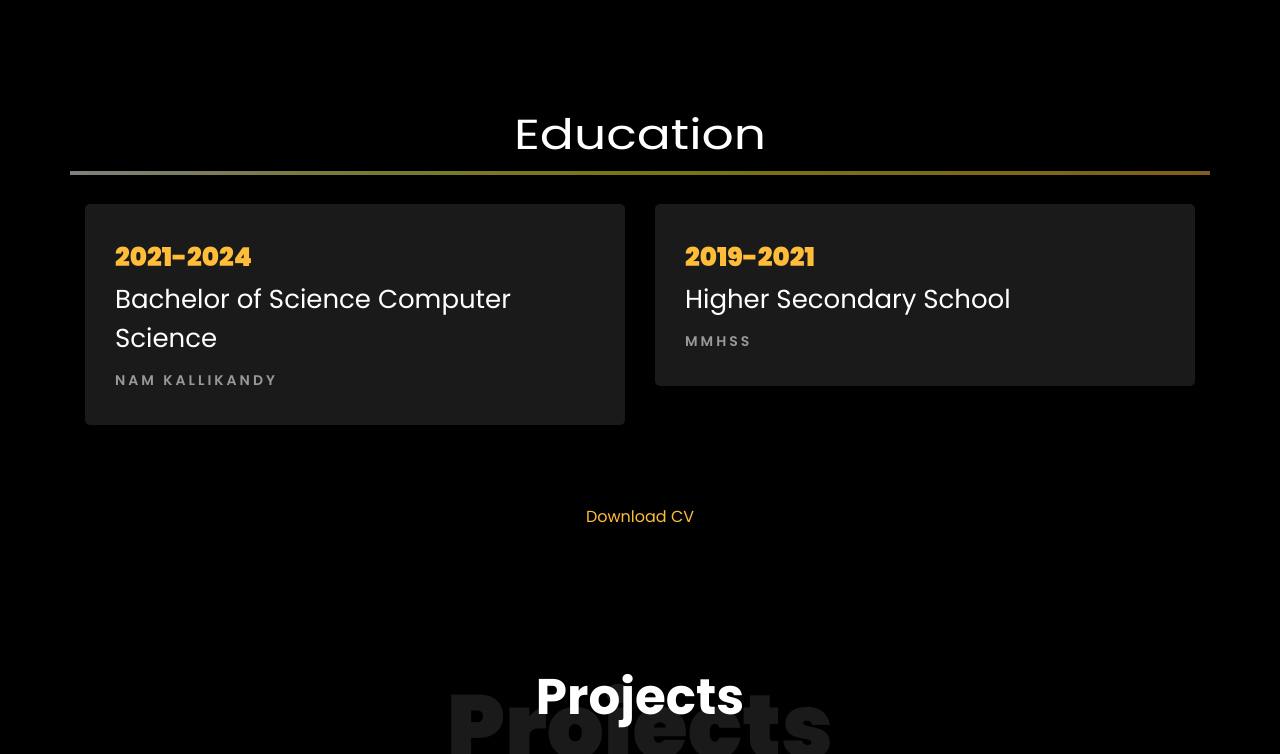
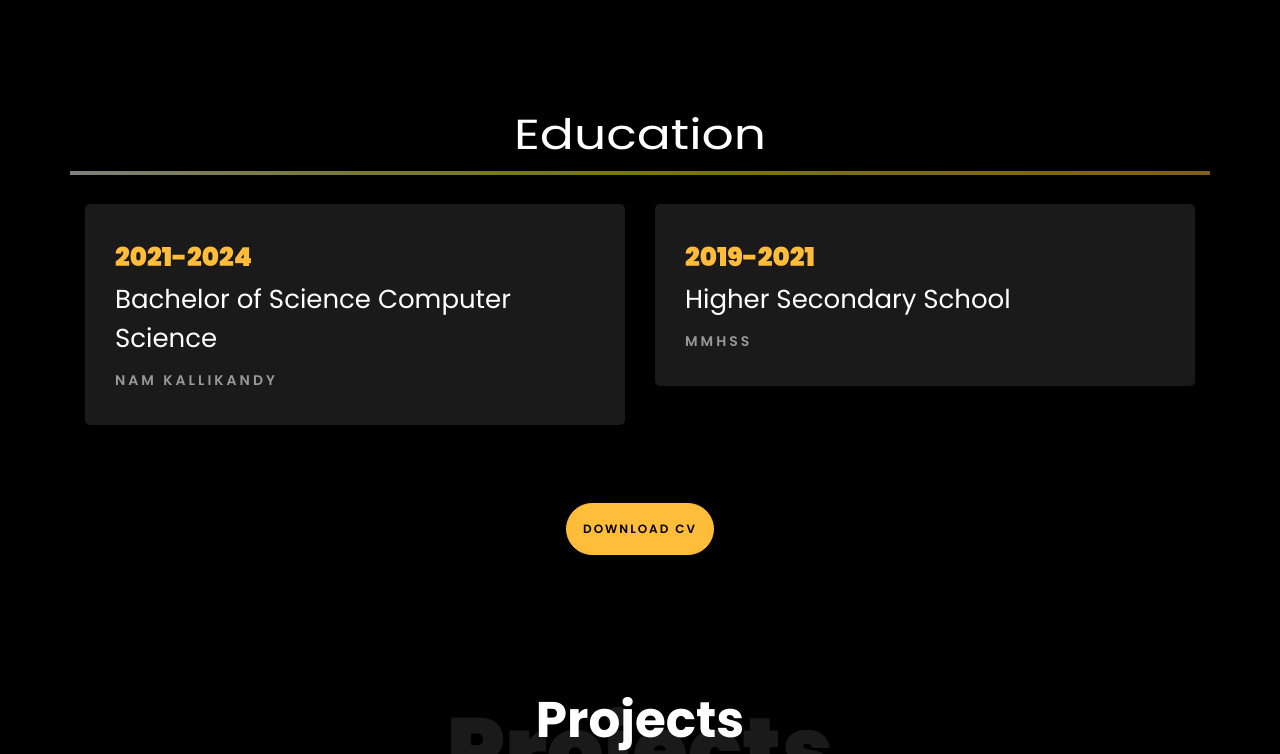
Before and after one commit to nachu46/nazuk46.github.io, a plain HTML site: page index.html in a window 1280 px wide. Shown: the part 2046-2800 px from the top of the page. Drawn offline with Linux system fonts and the light colour scheme; files whose address does not match are found by name.

Commit message:
Update index.html

```diff
--- a/index.html
+++ b/index.html
@@ -392,7 +392,7 @@
 
     		<div class="row justify-content-center mt-5">
     			<div class="col-md-6 text-center ftco-animate">
-    				<p><a href="https://drive.google.com/file/d/1fEeMVG0hF-mO3Gn_g7EN6b39aLPcQkeL/view?usp=drive_link">Download CV</a></p>
+    				<p><a href="https://drive.google.com/file/d/1fEeMVG0hF-mO3Gn_g7EN6b39aLPcQkeL/view?usp=drive_link" class="btn btn-primary py-3 px-3">Download CV</a></p>
     			</div>
     		</div>
     	</div>
```
